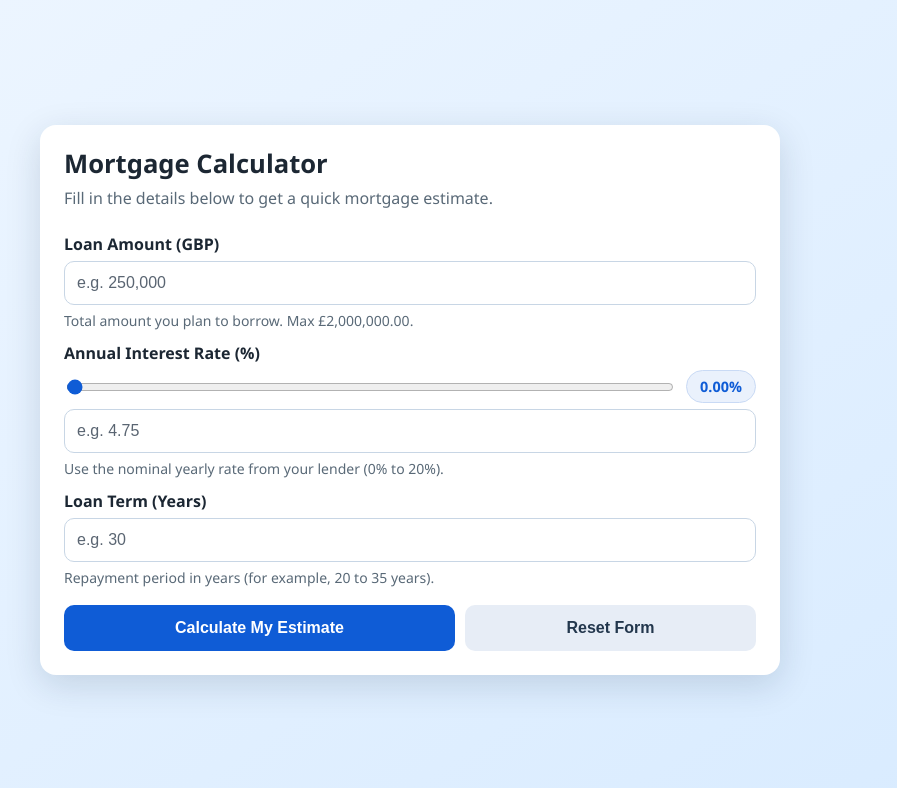
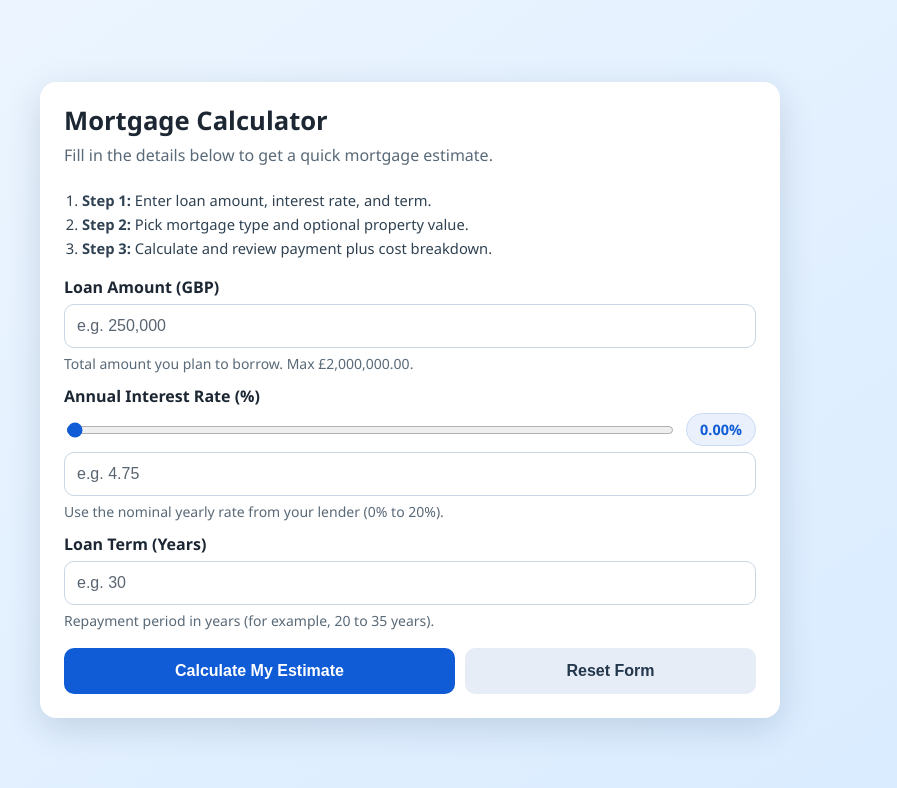
Before and after one commit to anushikha1004/mortgage-calculator, a React (Create React App) app: page / in a window 1280 px wide. Shown: the top 788 px of the page, without its empty margins (230-1127 px from the left). Built offline with nearby package versions, Linux system fonts and the light colour scheme.

Commit message:
added cost breakdown and step-by-step guide

```diff
--- a/src/App.css
+++ b/src/App.css
@@ -49,6 +49,15 @@ h1 {
 .intro {
   margin: 0 0 24px;
   color: var(--muted);
+}
+
+.step-guide {
+  margin: 0 0 18px;
+  padding-left: 18px;
+  color: #304252;
+  display: grid;
+  gap: 4px;
+  font-size: 0.92rem;
 }
 
 form {
@@ -261,6 +270,24 @@ button:active {
   margin: 0;
 }
 
+.learn-more {
+  margin-top: 14px;
+  border-top: 1px dashed #b6c9dd;
+  padding-top: 10px;
+}
+
+.learn-more summary {
+  cursor: pointer;
+  font-weight: 700;
+  color: #174a95;
+}
+
+.learn-more p {
+  margin: 8px 0 0;
+  color: var(--muted);
+  font-size: 0.92rem;
+}
+
 .tooltip {
   position: relative;
   display: inline-flex;
--- a/src/App.js
+++ b/src/App.js
@@ -5,7 +5,7 @@ const RATE_MIN = 0;
 const RATE_MAX = 20;
 const RATE_STEP = 0.01;
 const MAX_LOAN_AMOUNT = 2000000;
-const STORAGE_KEY = "mortgage-calculator-state-v1";
+const STORAGE_KEY = "mortgage-calculator-session-v1";
 
 const cleanNumericInput = (value) => value.replace(/[^\d.]/g, "");
 
@@ -41,7 +41,7 @@ function App() {
 
   useEffect(() => {
     try {
-      const raw = localStorage.getItem(STORAGE_KEY);
+      const raw = sessionStorage.getItem(STORAGE_KEY);
       if (!raw) return;
       const saved = JSON.parse(raw);
       setAmount(saved.amount ?? "");
@@ -51,12 +51,12 @@ function App() {
       setPropertyValue(saved.propertyValue ?? "");
       setResult(saved.result ?? null);
     } catch {
-      localStorage.removeItem(STORAGE_KEY);
+      sessionStorage.removeItem(STORAGE_KEY);
     }
   }, []);
 
   useEffect(() => {
-    localStorage.setItem(
+    sessionStorage.setItem(
       STORAGE_KEY,
       JSON.stringify({ amount, rate, years, mortgageType, propertyValue, result })
     );
@@ -182,6 +182,11 @@ function App() {
         <p className="intro">
           Fill in the details below to get a quick mortgage estimate.
         </p>
+        <ol className="step-guide" aria-label="Calculator steps">
+          <li><strong>Step 1:</strong> Enter loan amount, interest rate, and term.</li>
+          <li><strong>Step 2:</strong> Pick mortgage type and optional property value.</li>
+          <li><strong>Step 3:</strong> Calculate and review payment plus cost breakdown.</li>
+        </ol>
         <form onSubmit={calculate} noValidate>
             <div className="field">
               <label htmlFor="amount">Loan Amount (GBP)</label>
@@ -355,6 +360,13 @@ function App() {
                 <p>Interest: {interestRatio.toFixed(1)}%</p>
               </div>
             </div>
+            <details className="learn-more">
+              <summary>Learn More About Your Estimate</summary>
+              <p>
+                Longer loan terms usually reduce monthly payments, but increase total interest paid
+                over time. Higher rates increase both monthly cost and total repayment.
+              </p>
+            </details>
             {result.mortgageType === "Tracker Rate" && (
               <p className="result-note">
                 Estimate uses the current rate as a fixed value over the full term.
```
Also changed, not shown: 1 other file (tests, documents, lock files or other folders).
